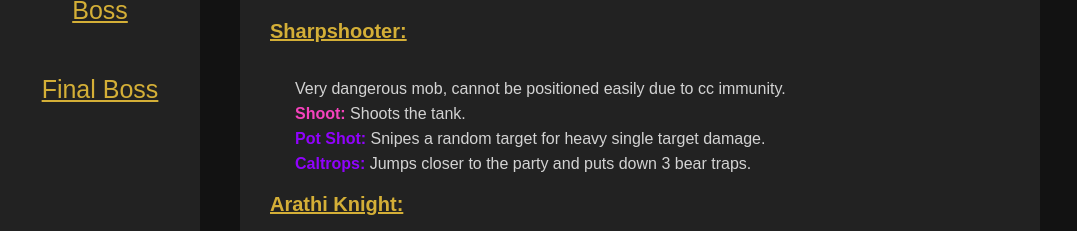
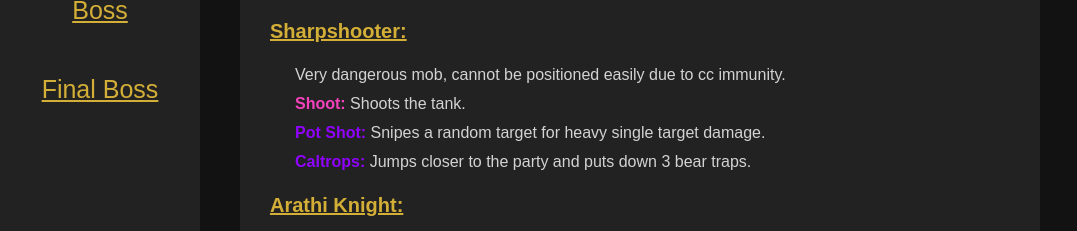
Before and after one commit to Thepplo/wow_s2_cheatsheet, a plain HTML site: page priory.html in a window 1280 px wide. Shown: the part 542-773 px from the top of the page, without its empty margins (0-1077 px from the left). Drawn offline with Linux system fonts and the light colour scheme.

Commit message:
Update style.css

```diff
--- a/style.css
+++ b/style.css
@@ -4,7 +4,7 @@ h1 { color: #d4af37; text-decoration: underline; font-size: 40px;}
 h2 { color:  #d4af37; text-decoration: underline; font-size: 30px; padding-left: 20px;}
 h3 { color: #d4af37; text-decoration: underline; font-size: 50px;}
 p { color: lightgrey; padding-left: 20px;}
-p.indented-text { padding-left: 45px; padding-top:15px;}
+p.indented-text { padding-left: 45px; line-height:1.8;}
 .roundrect { border-radius: 15px; width:50px; height:50px; padding-left:25px;}
 .container { max-width: 800px; margin: auto; border: none;}
 .area { margin-bottom: 20px; padding: 10px; border: none; background: #222; color: black; border-radius: 25px; text-align: left; line-height:25px;}
```
